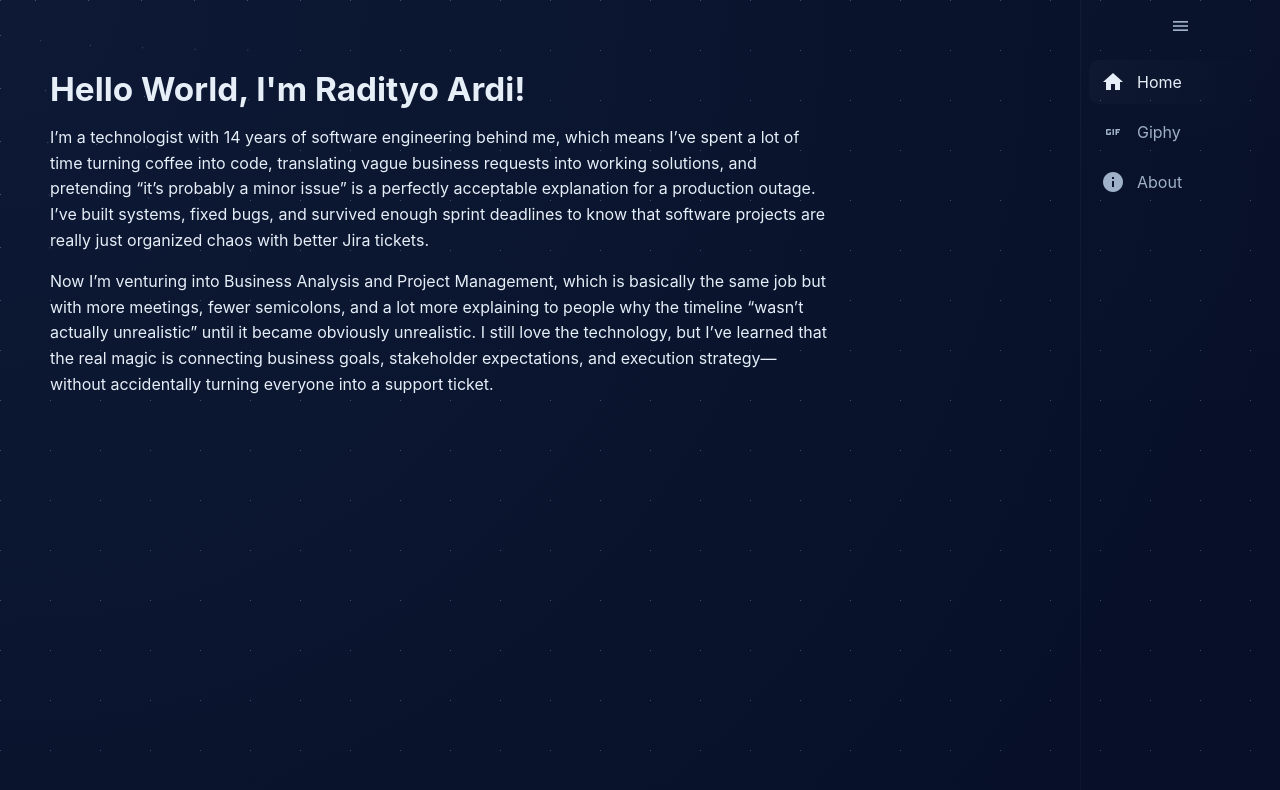
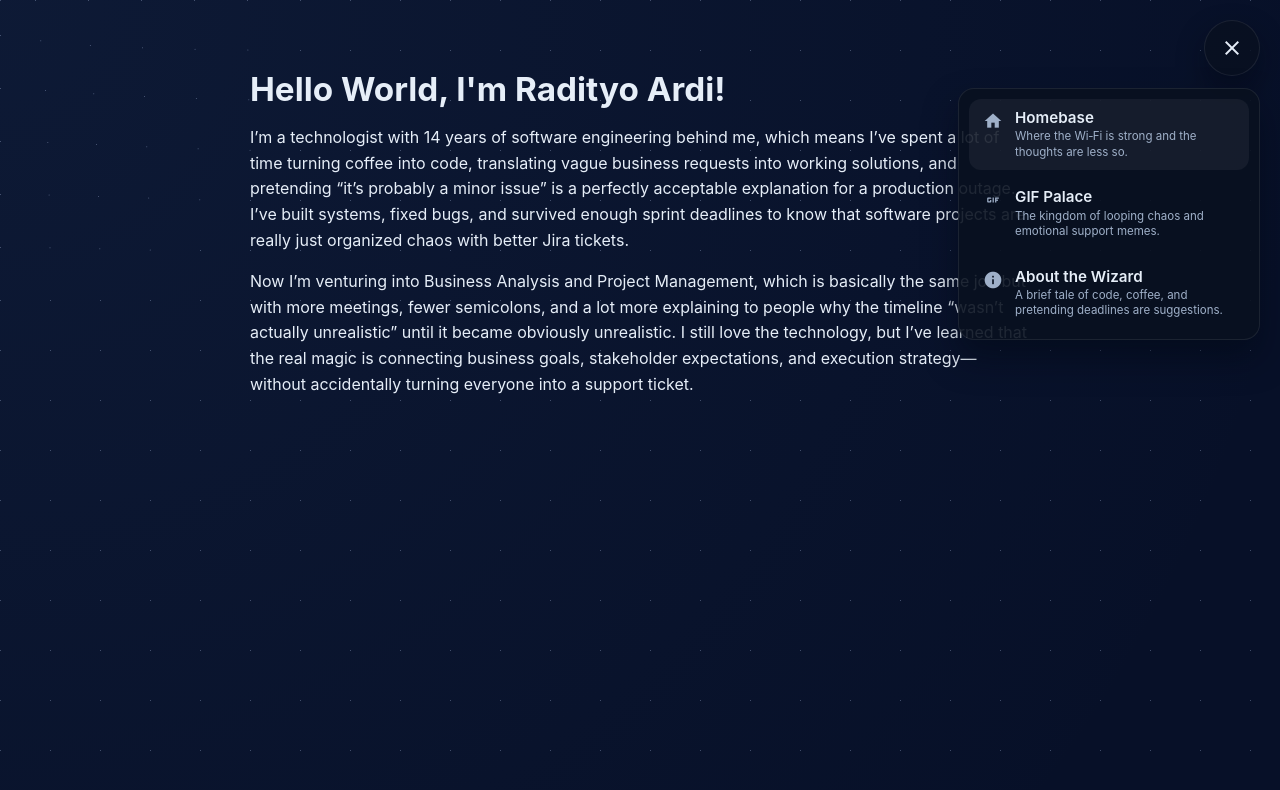
Before and after one commit to radityoardi/radityoardi.github.io, a React (Vite) app: page / in a window 1280 px wide. Both pictures are taken after a click on the button "menu". Shown: the top 790 px of the page. Built offline with nearby package versions, Linux system fonts and the light colour scheme; a web font is replaced by a local one.

Commit message:
v3.2 improvement on menu and buttons, also Giphy area

```diff
--- a/src/App.tsx
+++ b/src/App.tsx
@@ -11,6 +11,7 @@ const GRAVITY_RADIUS = 300
 export default function App() {
   const location = useLocation()
   const [mouse, setMouse] = useState({ x: window.innerWidth / 2, y: window.innerHeight / 2 })
+  const [fabOpen, setFabOpen] = useState(false)
 
   useEffect(() => {
     const doc = document.documentElement
@@ -31,6 +32,7 @@ export default function App() {
 
   useEffect(() => {
     window.scrollTo(0, 0)
+    setFabOpen(false)
   }, [location.pathname])
 
   const dots = useMemo(() => {
@@ -54,23 +56,8 @@ export default function App() {
     return list
   }, [])
 
-  const [collapsed, setCollapsed] = useState<boolean>(() => {
-    try {
-      const v = localStorage.getItem('navCollapsed')
-      return v === null ? true : v === 'true'
-    } catch {
-      return true
-    }
-  })
-
-  function toggleRail() {
-    const next = !collapsed
-    setCollapsed(next)
-    try { localStorage.setItem('navCollapsed', String(next)) } catch {}
-  }
-
   return (
-    <div className={`app-root ${collapsed ? 'collapsed' : 'expanded'}`}>
+    <div className="app-root">
       <div className="dot-grid" aria-hidden="true">
         {dots.map((dot) => {
           const dx = mouse.x - dot.x
@@ -98,6 +85,44 @@ export default function App() {
         })}
       </div>
 
+      <div className="fab-shell" aria-label="Quick navigation">
+        <button
+          type="button"
+          className="fab-button"
+          aria-label={fabOpen ? 'Close menu' : 'Open menu'}
+          aria-expanded={fabOpen}
+          onClick={() => setFabOpen((open) => !open)}
+        >
+          <span className="material-icons">{fabOpen ? 'close' : 'menu'}</span>
+        </button>
+
+        <nav className={`fab-menu ${fabOpen ? 'open' : ''}`} aria-label="Primary navigation">
+          <Link to="/" className="fab-item" aria-current={location.pathname === '/' ? 'page' : undefined} onClick={() => setFabOpen(false)}>
+            <span className="material-icons">home</span>
+            <span className="fab-text">
+              <span className="fab-title">Homebase</span>
+              <span className="fab-subtitle">Where the Wi‑Fi is strong and the thoughts are less so.</span>
+            </span>
+          </Link>
+
+          <Link to="/giphy" className="fab-item" aria-current={location.pathname === '/giphy' ? 'page' : undefined} onClick={() => setFabOpen(false)}>
+            <span className="material-icons">gif</span>
+            <span className="fab-text">
+              <span className="fab-title">GIF Palace</span>
+              <span className="fab-subtitle">The kingdom of looping chaos and emotional support memes.</span>
+            </span>
+          </Link>
+
+          <Link to="/about-me" className="fab-item" aria-current={location.pathname === '/about-me' ? 'page' : undefined} onClick={() => setFabOpen(false)}>
+            <span className="material-icons">info</span>
+            <span className="fab-text">
+              <span className="fab-title">About the Wizard</span>
+              <span className="fab-subtitle">A brief tale of code, coffee, and pretending deadlines are suggestions.</span>
+            </span>
+          </Link>
+        </nav>
+      </div>
+
       <main className="main-content">
         <Routes>
           <Route path="/" element={<Home />} />
@@ -106,37 +131,6 @@ export default function App() {
           <Route path="*" element={<NotFound />} />
         </Routes>
       </main>
-
-      <aside className={`nav-rail ${collapsed ? 'collapsed' : 'expanded'}`} aria-label="Primary navigation">
-        <button
-          className="rail-toggle"
-          aria-label={collapsed ? 'Expand navigation' : 'Collapse navigation'}
-          aria-expanded={!collapsed}
-          onClick={toggleRail}
-        >
-          <span className="material-icons">menu</span>
-        </button>
-
-        <nav>
-          <Link to="/" className="nav-item" aria-current={location.pathname === '/' ? 'page' : undefined}
-            onClick={() => { setCollapsed(true); try { localStorage.setItem('navCollapsed', 'true') } catch {} }}>
-            <span className="material-icons">home</span>
-            <span className="nav-label">Home</span>
-          </Link>
-
-          <Link to="/giphy" className="nav-item" aria-current={location.pathname === '/giphy' ? 'page' : undefined}
-            onClick={() => { setCollapsed(true); try { localStorage.setItem('navCollapsed', 'true') } catch {} }}>
-            <span className="material-icons">gif</span>
-            <span className="nav-label">Giphy</span>
-          </Link>
-
-          <Link to="/about-me" className="nav-item" aria-current={location.pathname === '/about-me' ? 'page' : undefined}
-            onClick={() => { setCollapsed(true); try { localStorage.setItem('navCollapsed', 'true') } catch {} }}>
-            <span className="material-icons">info</span>
-            <span className="nav-label">About</span>
-          </Link>
-        </nav>
-      </aside>
     </div>
   )
 }
--- a/src/styles.css
+++ b/src/styles.css
@@ -2,8 +2,6 @@
   --bg: #071028;
   --fg: #e6eef8;
   --muted: #9fb0c9;
-  --rail-w-collapsed:72px;
-  --rail-w-expanded:200px;
 }
 *{box-sizing:border-box}
 html,body,#root{height:100%}
@@ -35,39 +33,179 @@ body{
 }
 .main-content{position:relative;z-index:1}
 
-/* Navigation rail (Material 3 style) */
-.app-root{display:flex;min-height:100vh;overflow:hidden;position:relative}
-.nav-rail{position:sticky;top:0;right:0;height:100vh;display:flex;flex-direction:column;align-items:stretch;gap:8px;padding:8px;border-left:1px solid rgba(255,255,255,0.03);background:linear-gradient(180deg, rgba(255,255,255,0.01), transparent);overflow:hidden;z-index:2}
-.nav-rail.collapsed{width:72px}
-.nav-rail.expanded{width:200px}
-.nav-rail{transition:width 200ms ease}
+.fab-shell{
+  position:fixed;
+  top:20px;
+  right:20px;
+  z-index:50;
+  display:flex;
+  flex-direction:column;
+  align-items:flex-end;
+  gap:12px;
+}
 
-.rail-toggle{appearance:none;border:0;background:transparent;color:var(--muted);padding:8px;cursor:pointer;display:flex;justify-content:center}
-.rail-toggle .material-icons{font-size:20px}
+.fab-button{
+  width:56px;
+  height:56px;
+  border:1px solid rgba(255,255,255,0.08);
+  border-radius:50%;
+  background:rgba(9, 17, 32, 0.82);
+  box-shadow:0 12px 28px rgba(2, 8, 20, 0.45);
+  color:var(--fg);
+  display:flex;
+  align-items:center;
+  justify-content:center;
+  cursor:pointer;
+  transition:transform 180ms ease, box-shadow 180ms ease, background 180ms ease;
+}
 
-.nav-rail nav{display:flex;flex-direction:column;gap:6px;padding-top:8px}
-.nav-item{display:flex;align-items:center;gap:12px;padding:10px 12px;color:var(--muted);text-decoration:none;border-radius:10px}
-.nav-item .material-icons{font-size:24px}
-.nav-item[aria-current="page"]{color:var(--fg);background:linear-gradient(90deg, rgba(255,255,255,0.02), transparent)}
+.fab-button:hover{
+  transform:translateY(-1px);
+  box-shadow:0 16px 34px rgba(2, 8, 20, 0.55);
+}
 
-.nav-label{opacity:0;transform:translateX(6px);transition:opacity 200ms ease, transform 200ms ease;white-space:nowrap}
+.fab-button .material-icons{font-size:24px}
 
-.nav-rail.expanded .nav-label{opacity:1;transform:translateX(0)}
+.fab-menu{
+  display:flex;
+  flex-direction:column;
+  align-items:stretch;
+  gap:8px;
+  padding:10px;
+  border-radius:16px;
+  background:rgba(9, 17, 32, 0.9);
+  border:1px solid rgba(255,255,255,0.08);
+  box-shadow:0 18px 32px rgba(2, 8, 20, 0.5);
+  opacity:0;
+  transform:translateY(-8px);
+  pointer-events:none;
+  transition:opacity 180ms ease, transform 180ms ease;
+}
 
-/* reserve space so rail doesn't overlap content on small screens */
-.app-root.collapsed .main-content{padding-right:calc(var(--rail-w-collapsed) + 36px)}
-.app-root.expanded .main-content{padding-right:calc(var(--rail-w-expanded) + 36px)}
+.fab-menu.open{
+  opacity:1;
+  transform:translateY(0);
+  pointer-events:auto;
+}
 
-/* ensure rail overlays content cleanly on mobile */
-.nav-rail{z-index:40}
+.fab-item{
+  display:flex;
+  align-items:flex-start;
+  gap:12px;
+  padding:10px 14px;
+  border-radius:12px;
+  color:var(--fg);
+  text-decoration:none;
+  background:transparent;
+  white-space:nowrap;
+}
+
+.fab-item:hover{
+  background:rgba(255,255,255,0.04);
+}
+
+.fab-item[aria-current="page"]{
+  background:rgba(255,255,255,0.05);
+}
+
+.fab-item .material-icons{
+  font-size:20px;
+  color:var(--muted);
+  margin-top:2px;
+}
+
+.fab-text{
+  display:flex;
+  flex-direction:column;
+  gap:2px;
+  min-width:0;
+}
+
+.fab-title{
+  font-size:0.95rem;
+  font-weight:600;
+  line-height:1.2;
+}
+
+.fab-subtitle{
+  font-size:0.72rem;
+  line-height:1.35;
+  color:var(--muted);
+  white-space:normal;
+  max-width:220px;
+}
 
 /* Giphy search styles */
 .giphy-search{margin-top:12px;max-width:720px}
 .search-row{display:flex;align-items:center;gap:12px;margin-bottom:12px;flex-wrap:wrap}
 .search-field{display:flex;align-items:center;gap:8px;background:rgba(255,255,255,0.02);padding:8px 12px;border-radius:999px;max-width:min(100%, 420px);width:100%}
-.search-field input{background:transparent;border:0;color:var(--fg);outline:none;font-size:1rem;width:100%;min-width:0}
+.search-field input{background:transparent;border:0;color:var(--fg);outline:none;font-size:1rem;width:100%;min-width:0;font-family:inherit}
+.filled-button{
+  appearance:none;
+  border:0;
+  border-radius:999px;
+  background:linear-gradient(180deg, #dfeaff, #b6cfff);
+  color:#071028;
+  font-weight:700;
+  padding:10px 16px;
+  cursor:pointer;
+  box-shadow:0 8px 18px rgba(138, 169, 255, 0.28);
+  font-family:inherit;
+  display:inline-flex;
+  align-items:center;
+  justify-content:center;
+  line-height:1;
+}
 .loader{color:var(--muted);font-size:0.9rem}
 .error{color:#ffb4b4}
+.pinned-searches{display:flex;flex-wrap:wrap;gap:10px;margin:0 0 16px}
+.pinned-search{
+  display:inline-flex;
+  align-items:center;
+  gap:6px;
+  border:1px solid rgba(255,255,255,0.08);
+  background:rgba(255,255,255,0.03);
+  color:var(--fg);
+  border-radius:999px;
+  padding:4px 8px 4px 10px;
+  box-shadow:0 8px 18px rgba(2, 8, 20, 0.18);
+  transition:transform 180ms ease, box-shadow 180ms ease, border-color 180ms ease, background 180ms ease;
+}
+.pinned-search:hover{transform:translateY(-1px);box-shadow:0 10px 22px rgba(2, 8, 20, 0.26)}
+.pinned-search.selected{
+  background:rgba(179, 204, 255, 0.12);
+  border-color:rgba(179, 204, 255, 0.38);
+  box-shadow:0 12px 24px rgba(110, 143, 255, 0.22);
+}
+.pinned-search-label,
+.pinned-search-remove{
+  appearance:none;
+  border:0;
+  background:transparent;
+  color:inherit;
+  font-family:inherit;
+  cursor:pointer;
+  display:inline-flex;
+  align-items:center;
+  justify-content:center;
+}
+.pinned-search-label{
+  padding:6px 0;
+  font-size:0.95rem;
+  line-height:1;
+}
+.pinned-search-remove{
+  display:inline-flex;
+  align-items:center;
+  justify-content:center;
+  width:22px;
+  height:22px;
+  border-radius:50%;
+  font-size:1.1rem;
+  line-height:1;
+  color:var(--muted);
+}
+.pinned-search-remove:hover{background:rgba(255,255,255,0.06);color:var(--fg)}
 .giphy-grid{display:grid;grid-template-columns:repeat(auto-fill,minmax(200px,1fr));gap:16px}
 .giphy-card{
   background:linear-gradient(180deg, rgba(255,255,255,0.04), rgba(12,20,35,0.8));
@@ -91,14 +229,7 @@ body{
 .card-sub{font-size:0.8rem;color:var(--muted)}
 
 /* make main area the only scrollable region to avoid double scrollbars */
-.main-content{padding:36px 36px 36px 36px;flex:1;overflow:auto}
-
-@media (max-width:720px){
-  .nav-rail{position:fixed;right:0;top:0;z-index:20}
-  .main-content{padding:20px}
-}
-
-/* header/menu styles removed; nav rail toggle is the hamburger icon within the rail */
+.main-content{padding:36px;overflow:auto}
 
 .page{max-width:780px;margin:0 auto}
 h1{font-size:clamp(1.4rem,2.6vw,2.4rem);margin-bottom:12px}
```
Also changed, not shown: src/components/GiphySearch.tsx (+107 -1 lines).
